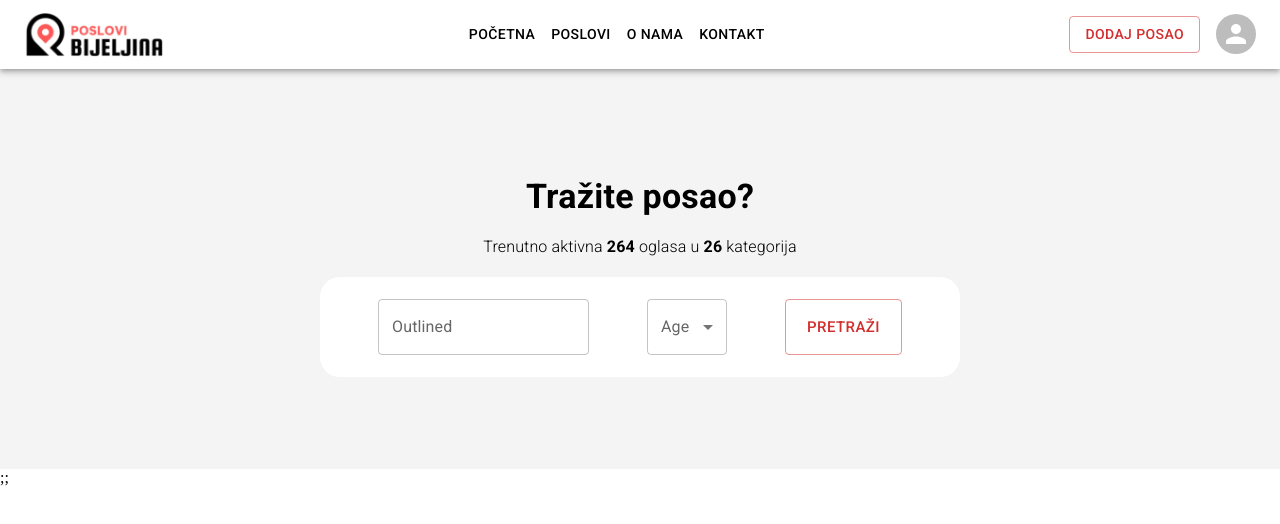
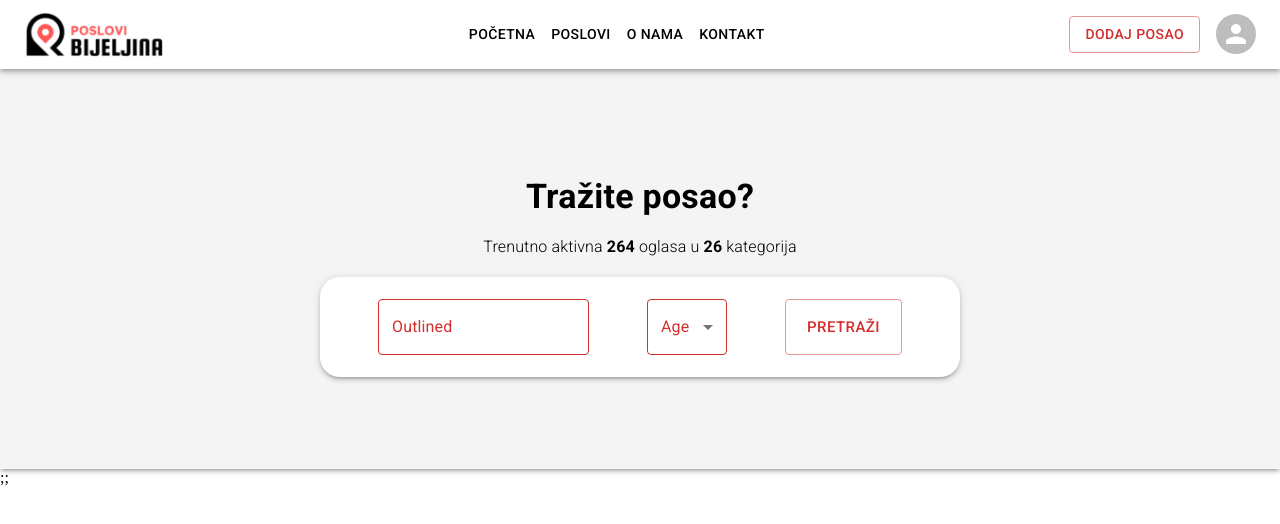
Before and after one commit to gligor99/poslovi_ras_frontend, a React (Vite) app: page / in a window 1280 px wide. Shown: the top 524 px of the page. Built offline with nearby package versions, Linux system fonts and the light colour scheme.

Commit message:
Small changes to SearchBox

```diff
--- a/src/components/Header.jsx
+++ b/src/components/Header.jsx
@@ -19,6 +19,7 @@ const Header = () => {
         width: 1,
         height: 400,
         bgcolor: "#f4f4f4",
+        boxShadow: 3,
       }}
     >
       <Typography variant="h4" sx={{ m: 2, fontWeight: 900 }}>
--- a/src/components/SearchBar.jsx
+++ b/src/components/SearchBar.jsx
@@ -25,6 +25,7 @@ const SearchBar = () => {
         height: 100,
         borderRadius: 5,
         bgcolor: "#fff",
+        boxShadow: 3,
       }}
     >
       <Box
@@ -35,14 +36,18 @@ const SearchBar = () => {
         }}
       >
         <TextField
+          error
           sx={{ borderRadius: 25 }}
           id="outlined-basic"
           label="Outlined"
           variant="outlined"
         />
         <FormControl sx={{ minWidth: 80 }}>
-          <InputLabel id="demo-simple-select-autowidth-label">Age</InputLabel>
+          <InputLabel error id="demo-simple-select-autowidth-label">
+            Age
+          </InputLabel>
           <Select
+            error
             labelId="demo-simple-select-autowidth-label"
             id="demo-simple-select-autowidth"
             value={age}
```
